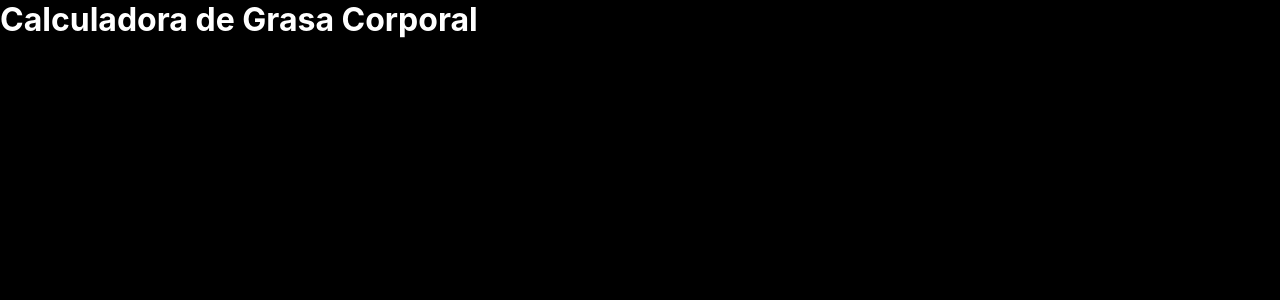
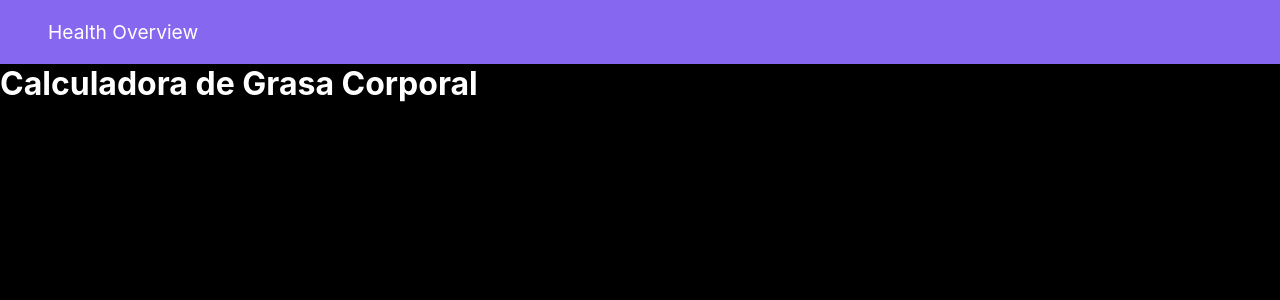
Before and after one commit to manuelrodgzz/calculadora-grasa-corporal, a React (Create React App) app: page / in a window 1280 px wide. Shown: the top 300 px of the page. Built offline with nearby package versions, Linux system fonts and the light colour scheme; the HTML template or start-up script is replaced by a standard one.

Commit message:
Header component

```diff
--- a/src/App.tsx
+++ b/src/App.tsx
@@ -1,9 +1,12 @@
 import React from 'react';
+import Header from './components/Header'
 import './App.css';
+import './utilities.css';
 
 function App() {
   return (
     <div className="app">
+      <Header />
       <h1>Calculadora de Grasa Corporal</h1>
     </div>
   );
--- /dev/null
+++ b/src/components/Header/Header.css
@@ -0,0 +1,8 @@
+header {
+    background-color: #8667F0;
+    height: 4rem;
+    font-size: 1.2rem;
+    display: flex;
+    align-items: center;
+    max-width: 100vw !important;
+}
--- /dev/null
+++ b/src/components/Header/index.tsx
@@ -0,0 +1,11 @@
+import React from 'react'
+import './Header.css'
+
+const Header = () => {
+
+    return <header className='container'>
+        Health Overview
+    </header>
+}
+
+export default Header
--- a/src/index.css
+++ b/src/index.css
@@ -1,3 +1,7 @@
+* {
+  color: white;
+}
+
 body {
   margin: 0;
   font-family: -apple-system, BlinkMacSystemFont, 'Segoe UI', 'Roboto', 'Oxygen',
@@ -15,5 +19,4 @@ code {
 
 h1 {
   margin: 0;
-  color: white;
 }
--- /dev/null
+++ b/src/utilities.css
@@ -0,0 +1,4 @@
+.container {
+    max-width: 960px;
+    padding: 0 3rem;
+}
```
